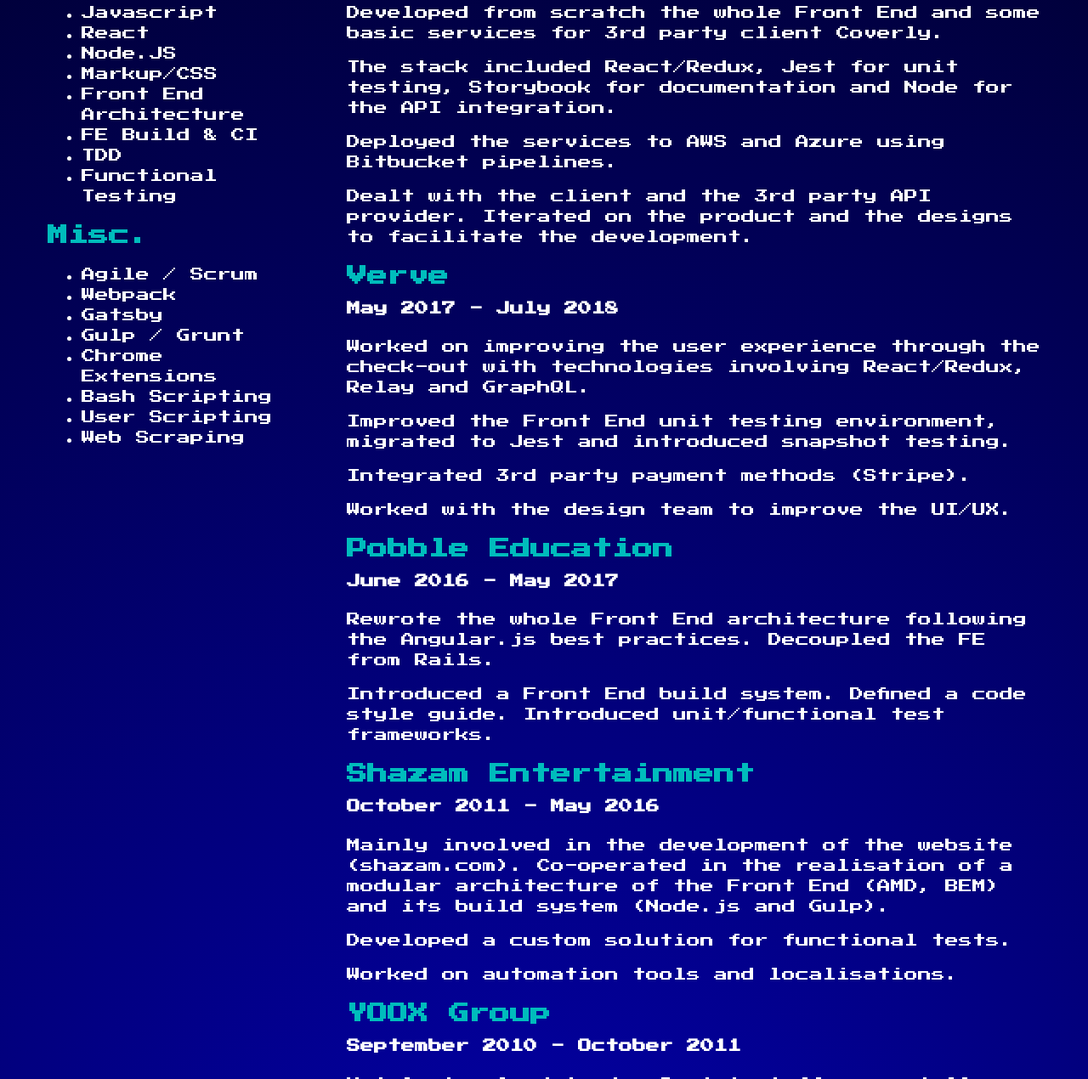
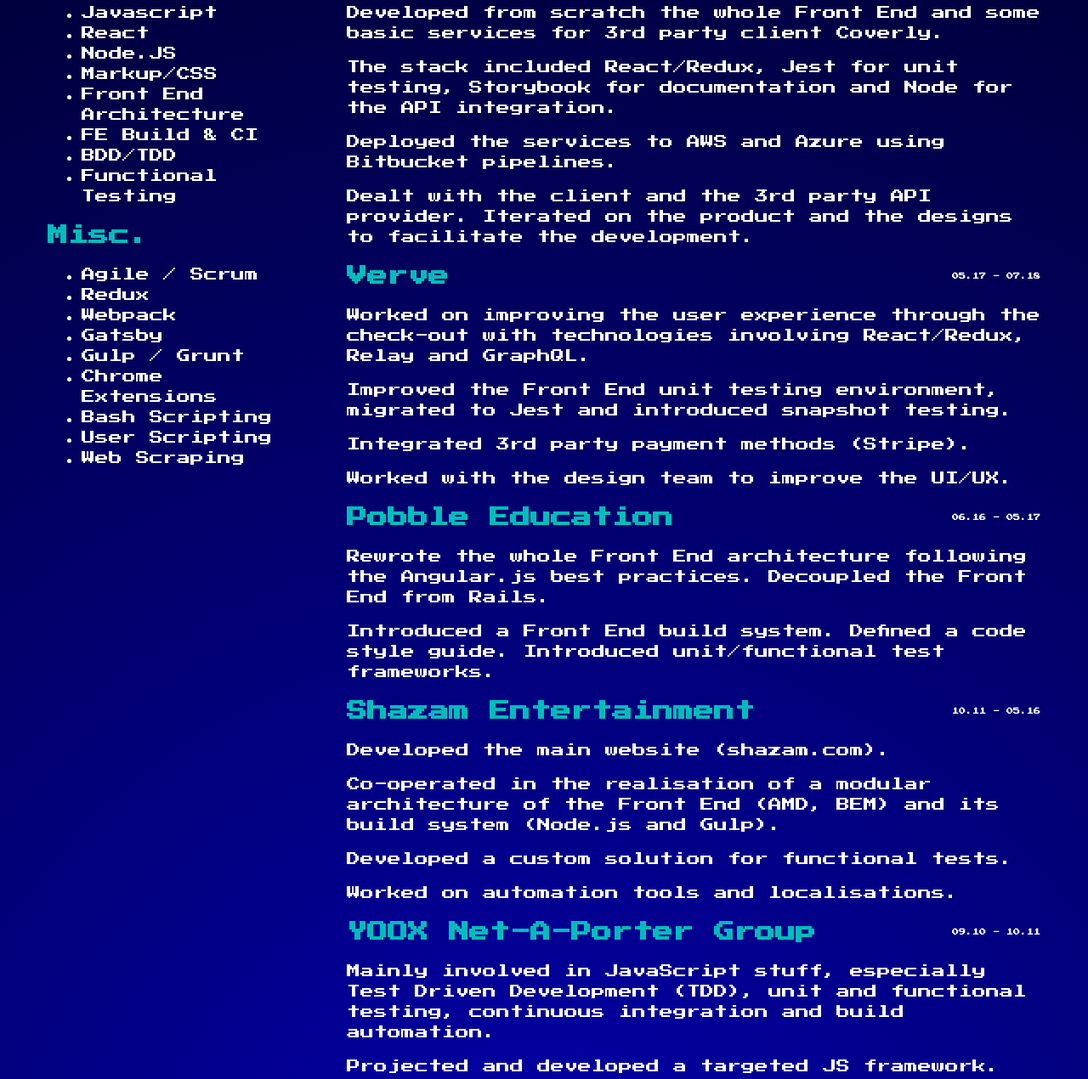
Before and after one commit to sirLisko/sirlisko.com, a Gatsby site: page /resume in a window 1280 px wide. Shown: the part 384-1654 px from the top of the page at 85% size. Built offline with nearby package versions, Linux system fonts and the light colour scheme; Gatsby itself is replaced by a stand-in of ours.

Commit message:
reshaped the resume page

```diff
--- a/data/resume.json
+++ b/data/resume.json
@@ -7,11 +7,12 @@
         "Markup/CSS",
         "Front End Architecture",
         "FE Build & CI",
-        "TDD",
+        "BDD/TDD",
         "Functional Testing"
     ],
     "misc.": [
         "Agile / Scrum",
+        "Redux",
         "Webpack",
         "Gatsby",
         "Gulp / Grunt",
@@ -24,6 +25,7 @@
   "experiences": [
     {
       "where": "Reason",
+      "when": "09.18 - 12.18",
       "blurp": [
         "Developed from scratch the whole Front End and some basic services for 3rd party client Coverly.",
         "The stack included React/Redux, Jest for unit testing, Storybook for documentation and Node for the API integration.",
@@ -34,7 +36,7 @@
     {
       "role": "Senior Frontend Engineer",
       "where": "Verve",
-      "when": "May 2017 - July 2018",
+      "when": "05.17 - 07.18",
       "blurp": [
         "Worked on improving the user experience through the check-out with technologies involving React/Redux, Relay and GraphQL.",
         "Improved the Front End unit testing environment, migrated to Jest and introduced snapshot testing.",
@@ -45,26 +47,27 @@
     {
       "role": "Frontend Engineer",
       "where": "Pobble Education",
-      "when": "June 2016 - May 2017",
+      "when": "06.16 - 05.17",
       "blurp": [
-        "Rewrote the whole Front End architecture following the Angular.js best practices. Decoupled the FE from Rails.",
+        "Rewrote the whole Front End architecture following the Angular.js best practices. Decoupled the Front End from Rails.",
         "Introduced a Front End build system. Defined a code style guide. Introduced unit/functional test frameworks."
       ]
     },
     {
       "role": "Senior Software Engineer",
       "where": "Shazam Entertainment",
-      "when": "October 2011 - May 2016",
+      "when": "10.11 - 05.16",
       "blurp": [
-        "Mainly involved in the development of the website (shazam.com). Co-operated in the realisation of a modular architecture of the Front End (AMD, BEM) and its build system (Node.js and Gulp).",
+        "Developed the main website (shazam.com).",
+        "Co-operated in the realisation of a modular architecture of the Front End (AMD, BEM) and its build system (Node.js and Gulp).",
         "Developed a custom solution for functional tests.",
         "Worked on automation tools and localisations."
       ]
     },
     {
       "role": "Web Developer (Consultant)",
-      "where": "YOOX Group",
-      "when": "September 2010 - October 2011",
+      "where": "YOOX Net-a-Porter Group",
+      "when": "09.10 - 10.11",
       "blurp": [
         "Mainly involved in JavaScript stuff, especially Test Driven Development (TDD), unit and functional testing, continuous integration and build automation.",
         "Projected and developed a targeted JS framework."
--- a/src/components/resume/Experiences.jsx
+++ b/src/components/resume/Experiences.jsx
@@ -6,8 +6,11 @@
     <h1>Experiences</h1>
     {experiences.map(exp => (
       <div key={exp.where || exp.role}>
-        {exp.where && <h2>{exp.where}</h2>}
-        {exp.when && <h4>{exp.when}</h4>}
+        {exp.where && (
+          <h2>
+            {exp.where} {exp.when && <span>{exp.when}</span>}
+          </h2>
+        )}
         {exp.blurp.map((blr, i) => (
           <p key={i}>{blr}</p>
         ))}
--- a/src/pages/resume.scss
+++ b/src/pages/resume.scss
@@ -56,12 +56,25 @@
   & h2 {
     text-transform: capitalize;
     margin: 1rem auto 0.5rem;
+    @media print, (min-width: 650px) {
+      display: flex;
+      align-items: center;
+      justify-content: space-between;
+    }
     &,
     & a {
       color: #00bcbc;
     }
     & span {
-      display: block;
+      color: #fff;
+      font-size: 0.5rem;
+      @media (max-width: 650px) {
+        display: block;
+        margin-top: 0.25rem;
+      }
+      @media (min-width: 650px) {
+        font-size: 0.5rem;
+      }
     }
   }
   &.alt h2 {
```
Also changed, not shown: 2 other files.
